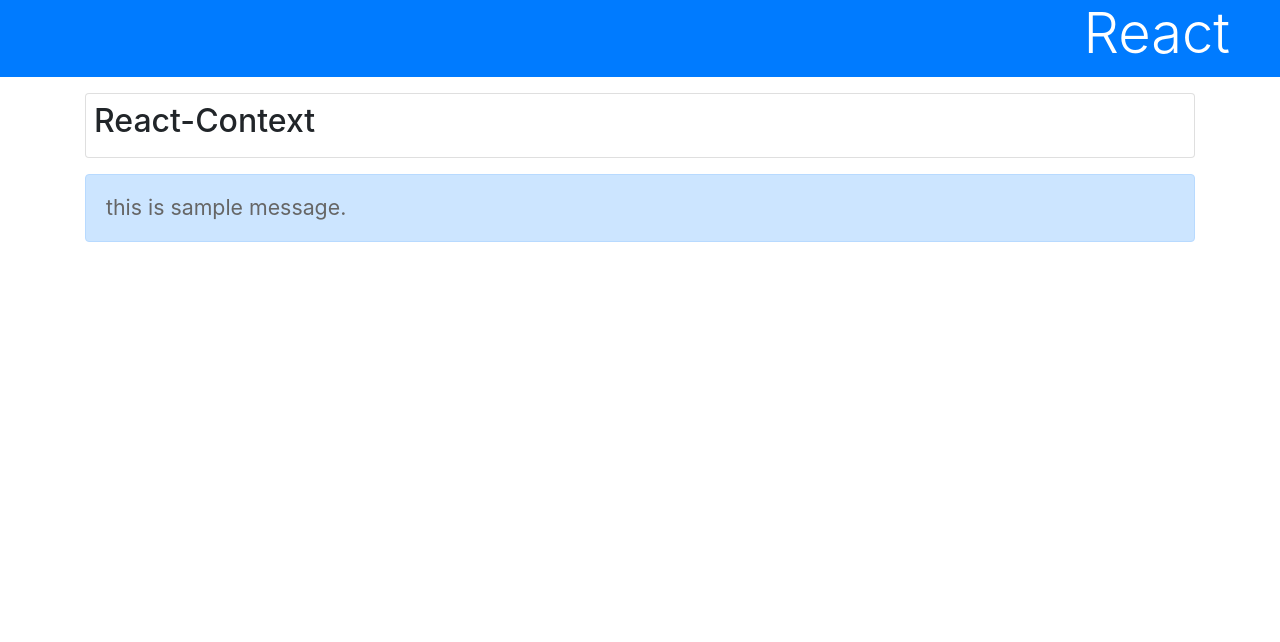
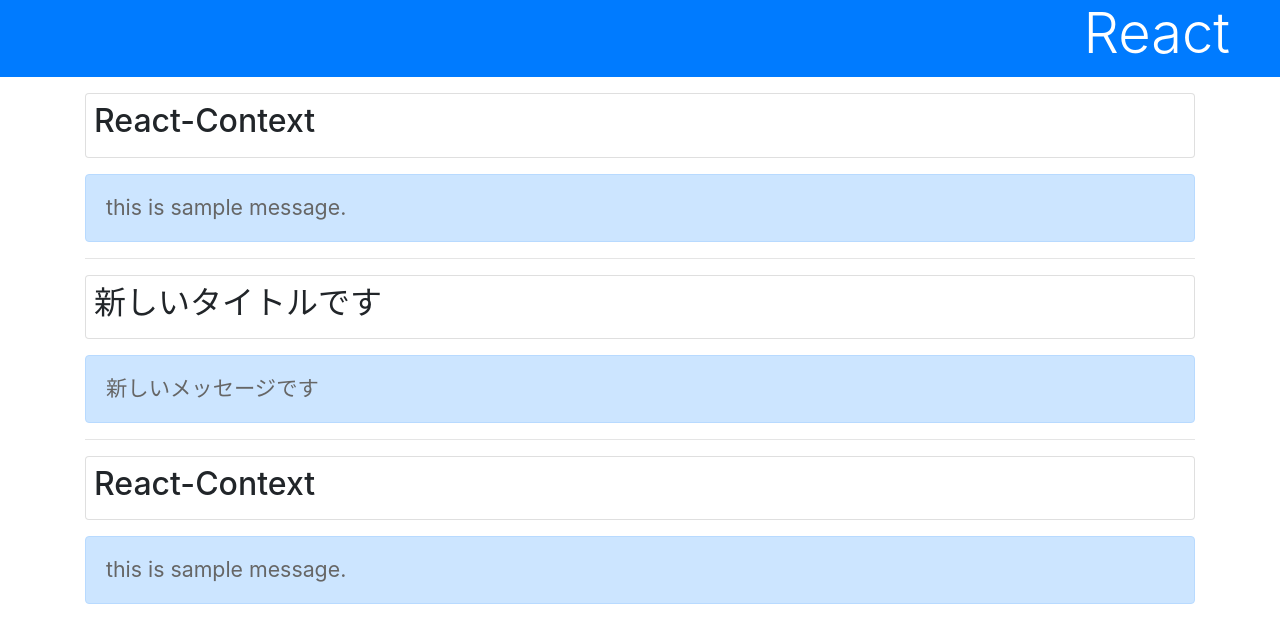
Before and after one commit to hrntsm/study-language, a React (Create React App) app in the folder JS/REACT_NEXT_Nyumonn/3/4/: page / in a window 1280 px wide. Shown: the top 642 px of the page. Built offline with nearby package versions, Linux system fonts and the light colour scheme.

Commit message:
Update use provider

```diff
--- a/JS/REACT_NEXT_Nyumonn/3/4/src/App.js
+++ b/JS/REACT_NEXT_Nyumonn/3/4/src/App.js
@@ -9,10 +9,23 @@
 const SampleContext = React.createContext(data);
 
 class App extends Component {
+  newdata = {
+    title: '新しいタイトルです',
+    message: '新しいメッセージです'
+  }
+
   render() {
     return <div>
       <h1 className="bg-primary text-white display-4">React</h1>
       <div className="container">
+        <Title />
+        <Message />
+        <hr />
+        <SampleContext.Provider value={this.newdata}>
+          <Title />
+          <Message />
+        </SampleContext.Provider>
+        <hr />
         <Title />
         <Message />
       </div>
```
